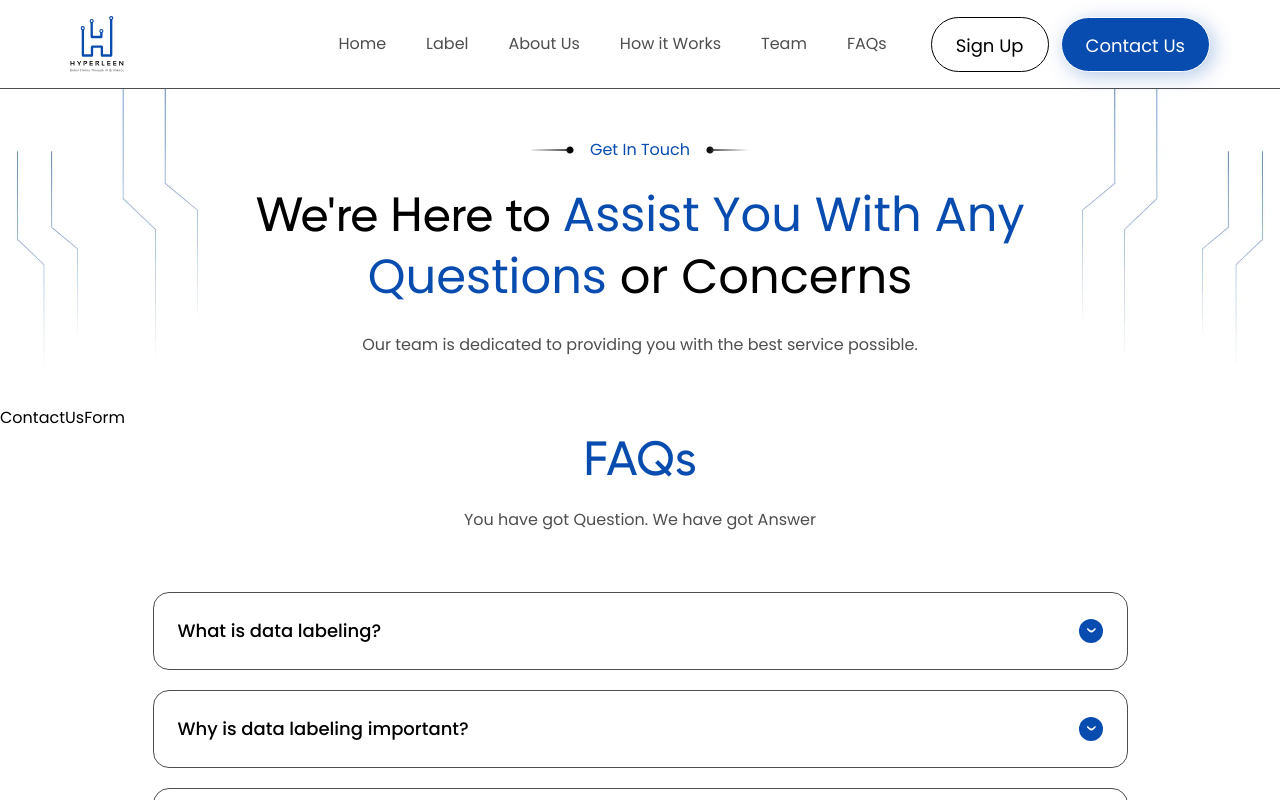
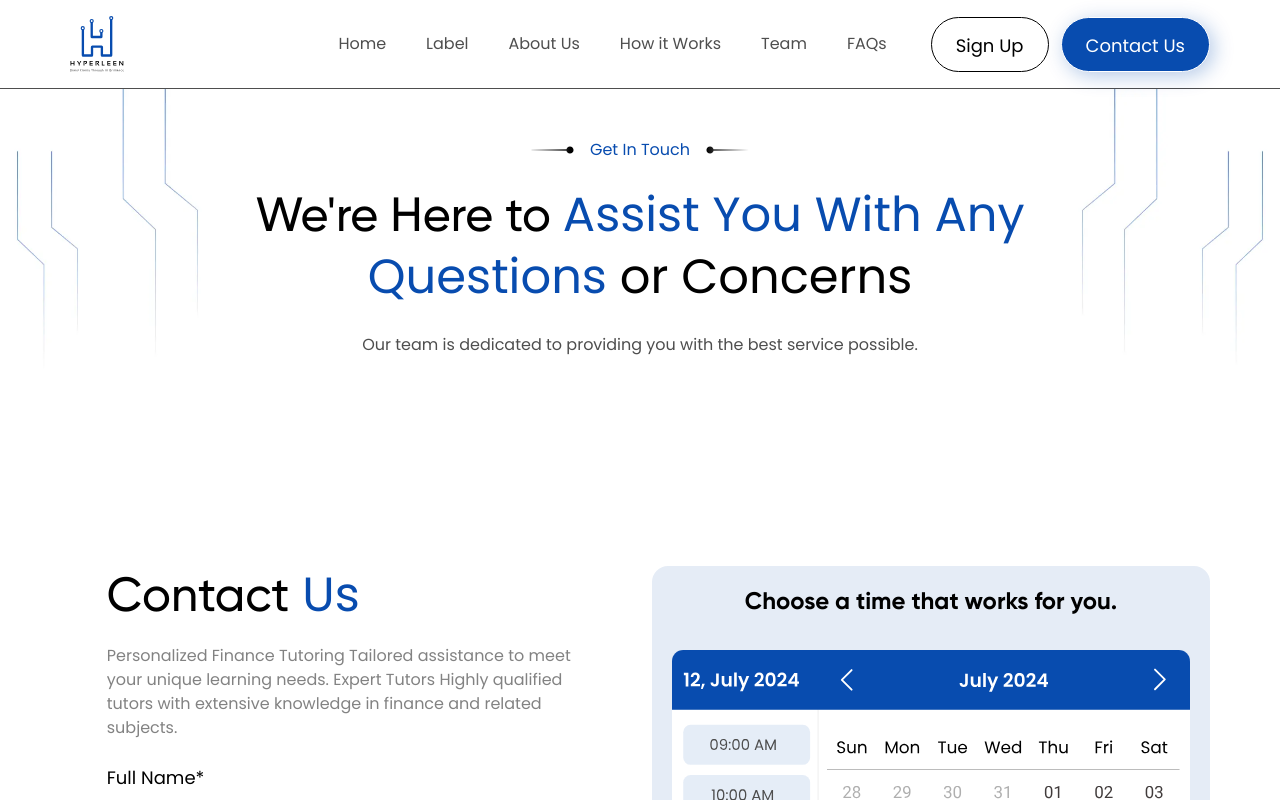
Before and after one commit to AnjaliChandaRC/hyperleen-next, a Next.js app: page /contact-us in a window 1280 px wide. Shown: the top 800 px of the page. Built offline with nearby package versions, Linux system fonts and the light colour scheme.

Commit message:
add a section in contact-us page

```diff
--- a/src/app/contact-us/page.tsx
+++ b/src/app/contact-us/page.tsx
@@ -1,12 +1,12 @@
+import ContactUs from "@/components/ai-trainer/ContactUs";
 import ContactHero from "@/components/contact-us/ContactHero";
-import ContactUsForm from "@/components/contact-us/ContactUsForm";
 import React from "react";
 
 const page = () => {
   return (
     <>
       <ContactHero />
-      <ContactUsForm />
+      <ContactUs />
     </>
   );
 };
--- a/src/components/contact-us/ContactUsForm.tsx
+++ /dev/null
@@ -1,9 +0,0 @@
-import React from 'react'
-
-const ContactUsForm = () => {
-  return (
-    <div>ContactUsForm</div>
-  )
-}
-
-export default ContactUsForm
```
